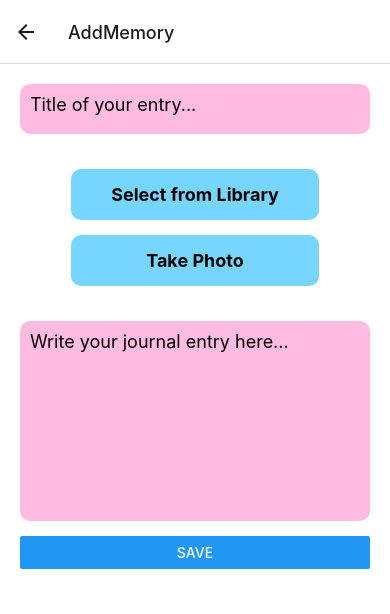
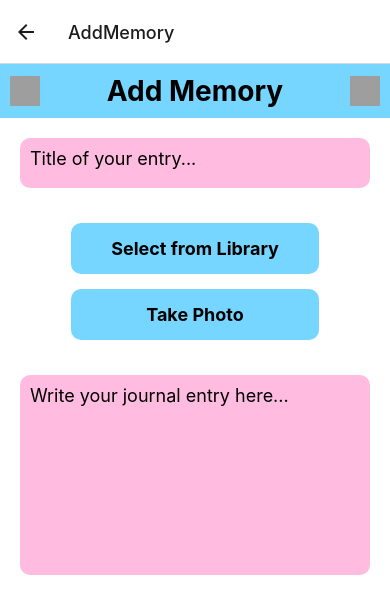
Before and after one commit to marinarosenwald/RoamRaveApplication, a React Native app: screen /AddMemory in a window 390 px wide. Shown: the top 614 px of the page. Built offline with nearby package versions, Linux system fonts and the light colour scheme; grey boxes are pictures that could not be loaded.

Commit message:
#UX Fixing

```diff
--- a/components/AddMemory.js
+++ b/components/AddMemory.js
@@ -1,5 +1,5 @@
 import React, { useState } from 'react';
-import { View, Text, TextInput, Button, ScrollView, StyleSheet, Alert } from 'react-native';
+import { View, Text, TextInput, ScrollView, StyleSheet, Image, Alert, TouchableOpacity } from 'react-native';
 import AsyncStorage from '@react-native-async-storage/async-storage';
 import { useNavigation } from '@react-navigation/native';
 import Memory from './Memory'; // Import Memory model
@@ -28,12 +28,22 @@ const AddMemory = () => {
   };
 
   return (
-    <ScrollView style={styles.container}>
+    <View style={styles.container}>
+      <View style={styles.header}>
+        <TouchableOpacity onPress={() => navigation.navigate('Menu')}>
+          <Image source={{ uri: 'https://img.icons8.com/ios-filled/50/ff00ff/menu--v1.png' }} style={styles.menuIcon} />
+        </TouchableOpacity>
+        <Text style={styles.headerTitle}>Add Memory</Text>
+        <TouchableOpacity onPress={saveMemory}>
+          <Image source={{ uri: 'https://img.icons8.com/ios/50/000000/bookmark-ribbon.png' }} style={styles.saveIcon} />
+        </TouchableOpacity>
+      </View>
+      <ScrollView contentContainerStyle={styles.contentContainer}>
         <TextInput
           placeholder="Title of your entry..."
           value={title}
           onChangeText={setTitle}
-        style={[styles.input, { height: 50 }]}
+          style={[styles.input, styles.titleInput]}
           multiline
         />
         <CustomImagePicker selectedImages={selectedImages} setSelectedImages={setSelectedImages} />
@@ -41,19 +51,44 @@ const AddMemory = () => {
           placeholder="Write your journal entry here..."
           value={summary}
           onChangeText={setSummary}
-        style={[styles.input, { height: 200 }]}
+          style={[styles.input, styles.summaryInput]}
           multiline
         />
-      <Button title="Save" onPress={saveMemory} />
       </ScrollView>
+    </View>
   );
 };
 
 const styles = StyleSheet.create({
   container: {
     flex: 1,
+    backgroundColor: '#fff',
+  },
+  header: {
+    flexDirection: 'row',
+    alignItems: 'center',
+    backgroundColor: '#76d6ff',
+    padding: 10,
+  },
+  menuIcon: {
+    width: 30,
+    height: 30,
+    marginRight: 10,
+  },
+  headerTitle: {
+    flex: 1,
+    fontSize: 28,
+    fontWeight: 'bold',
+    color: 'black',
+    textAlign: 'center',
+  },
+  saveIcon: {
+    width: 30,
+    height: 30,
+    marginLeft: 10,
+  },
+  contentContainer: {
     padding: 20,
-    backgroundColor: '#fff',
   },
   input: {
     width: '100%',
@@ -63,6 +98,12 @@ const styles = StyleSheet.create({
     marginBottom: 15,
     fontSize: 18,
   },
+  titleInput: {
+    height: 50,
+  },
+  summaryInput: {
+    height: 200,
+  },
 });
 
 export default AddMemory;
--- a/components/FormsView.js
+++ b/components/FormsView.js
@@ -66,7 +66,7 @@ const styles = StyleSheet.create({
     height: 30,
   },
   title: {
-    fontSize: 32,
+    fontSize: 28,
     fontWeight: 'bold',
     color: 'black',
     textAlign: 'center',
--- a/components/Memories.js
+++ b/components/Memories.js
@@ -71,7 +71,7 @@ const styles = StyleSheet.create({
     marginRight: 10,
   },
   title: {
-    fontSize: 32,
+    fontSize: 28,
     fontWeight: 'bold',
     color: 'black',
   },
```
Lines whose indentation alone changed are shown as unchanged.
